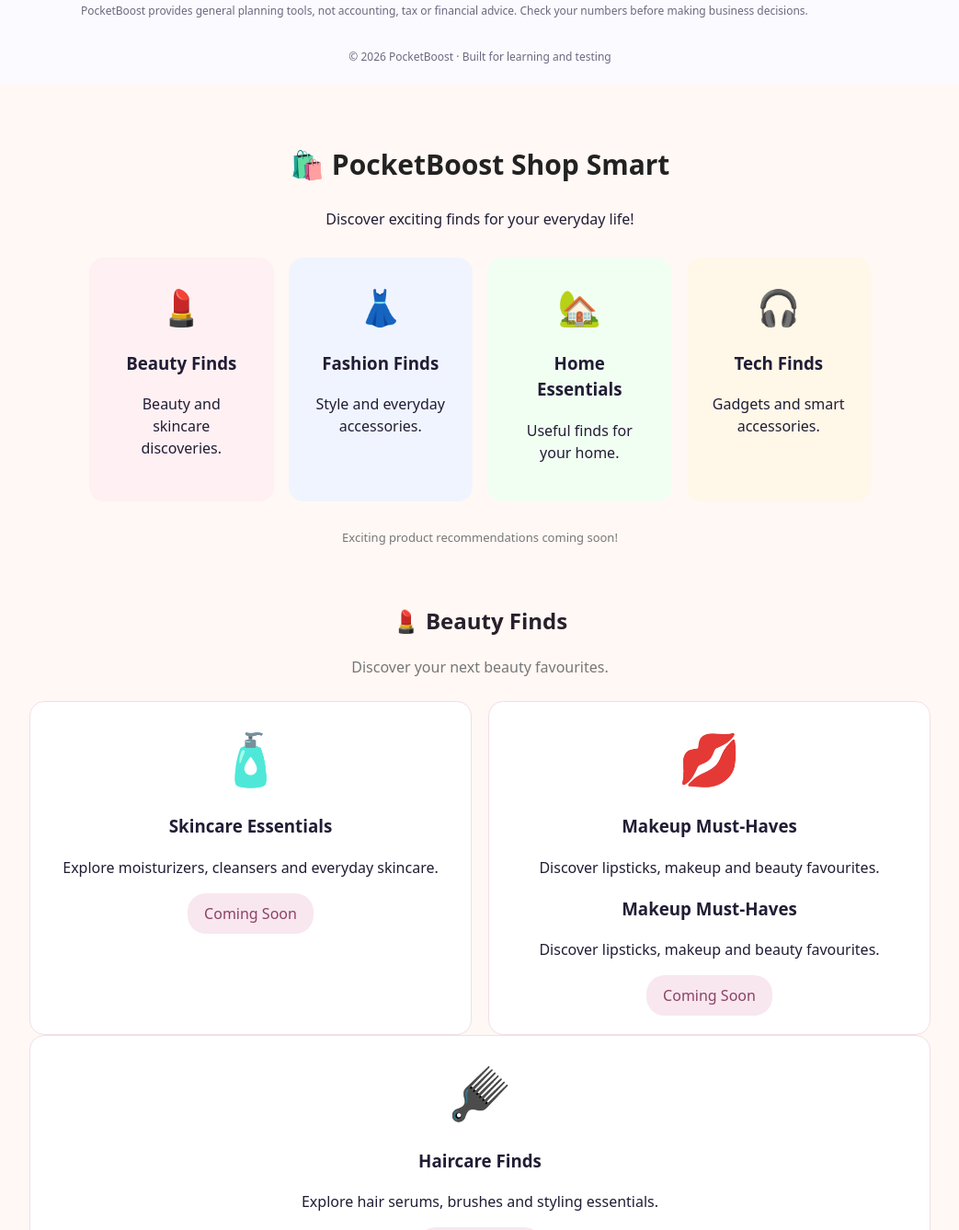
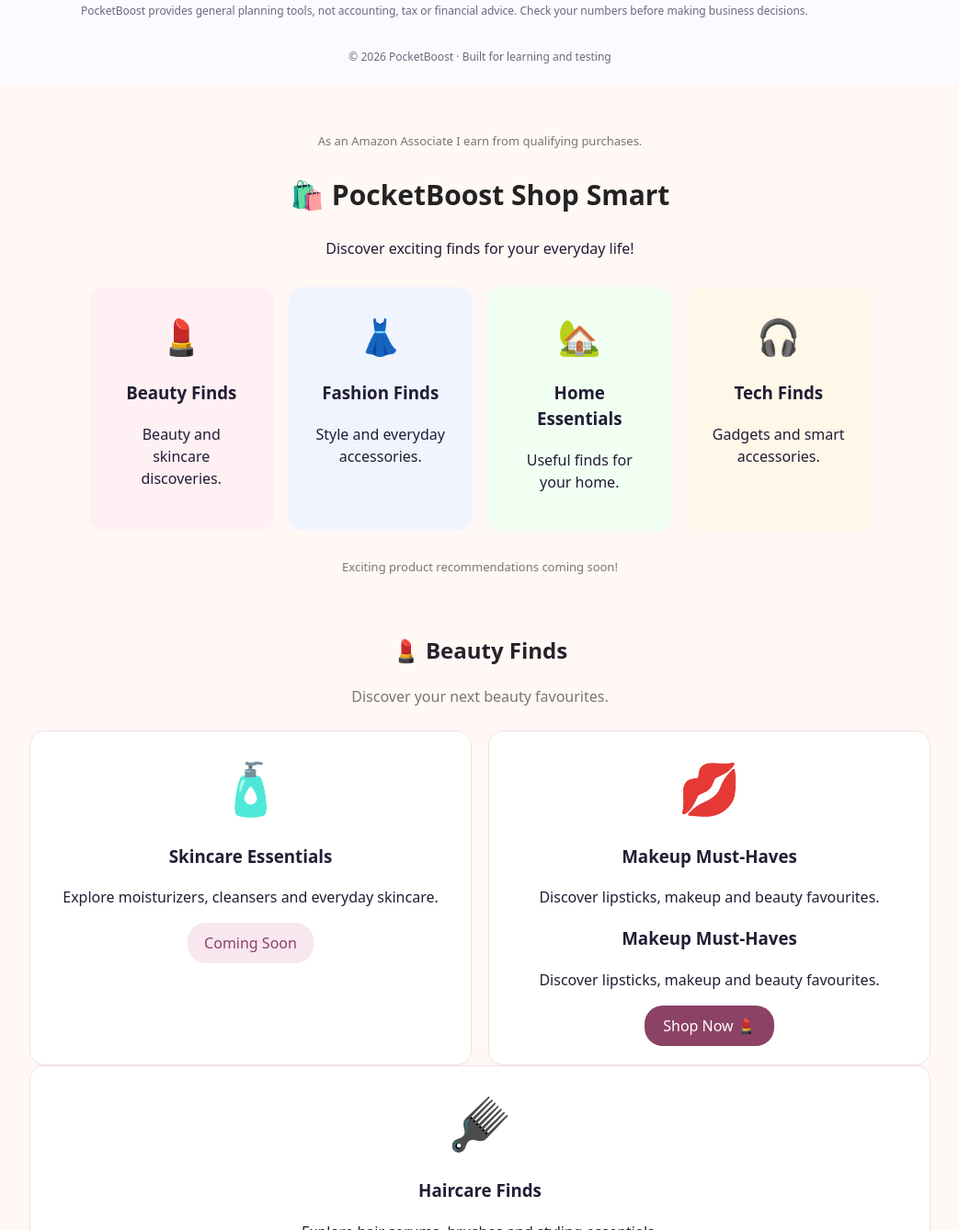
Before and after one commit to shonalibaske-maker/Pocketboost, a plain HTML site: page index.html in a window 1280 px wide. Shown: the part 4714-6051 px from the top of the page at 92% size, without its empty margins (118-1161 px from the left). Drawn offline with Linux system fonts and the light colour scheme.

Commit message:
Update index.html

```diff
--- a/index.html
+++ b/index.html
@@ -343,6 +343,9 @@ if('serviceWorker' in navigator && location.protocol.startsWith('http')){window.
 
 
 <section id="shop-smart" style="padding:40px 20px;text-align:center;background:#fff8f5;">
+  <p style="font-size:13px;color:#777;text-align:center;">
+As an Amazon Associate I earn from qualifying purchases.
+</p>
   <h2 style="font-size:30px;color:#222;">🛍️ PocketBoost Shop Smart</h2>
   <p>Discover exciting finds for your everyday life!</p>
 
@@ -399,7 +402,12 @@ if('serviceWorker' in navigator && location.protocol.startsWith('http')){window.
 
   <h3>Makeup Must-Haves</h3>
 <p>Discover lipsticks, makeup and beauty favourites.</p>
-<span style="display:inline-block;background:#f8e7ef;color:#8b4265;padding:10px 18px;border-radius:20px;">Coming Soon</span>
+<a href="https://www.amazon.in/dp/B0FPX9F6FR?tag=pocketboostfi-21"
+target="_blank"
+rel="nofollow sponsored noopener"
+style="display:inline-block;background:#8b4265;color:white;padding:10px 20px;border-radius:20px;text-decoration:none;">
+Shop Now 💄
+</a>
 </div>
 
 
```
